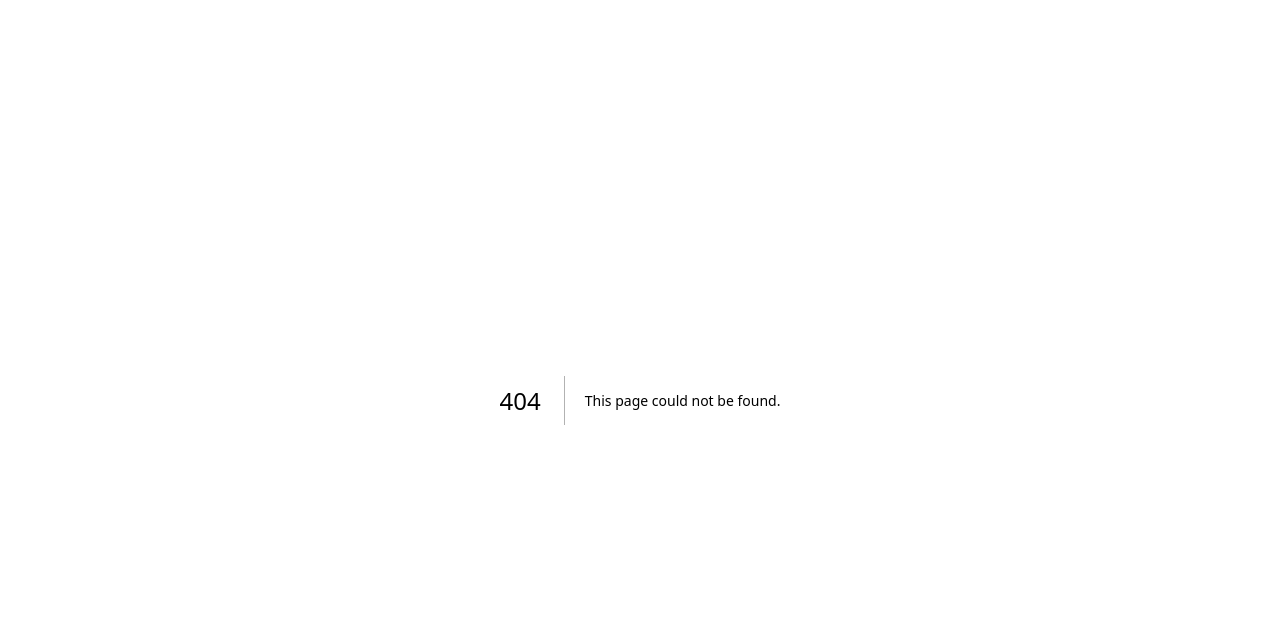
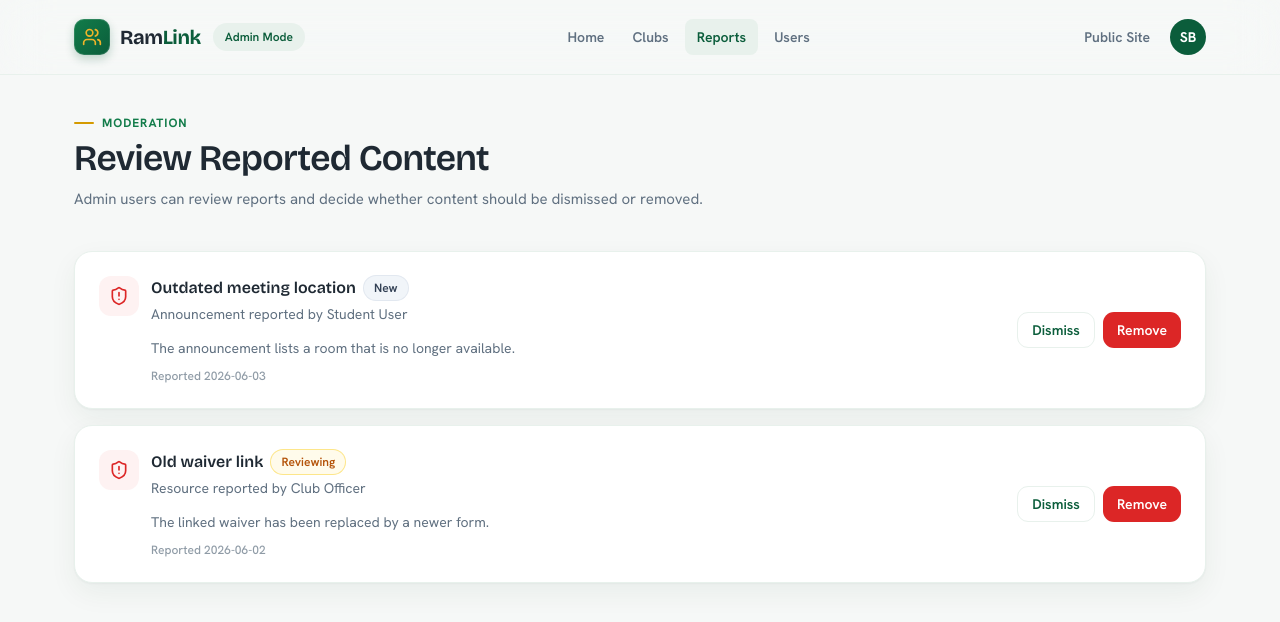
Before and after one commit to sambatrausmc/RamLink, a Next.js app: page /admin/reports in a window 1280 px wide. Before the commit this address had no page. Shown: the top 622 px of the page. Built offline with nearby package versions, Linux system fonts and the light colour scheme.

Commit message:
Add admin reports page

```diff
--- /dev/null
+++ b/app/(admin)/admin/reports/page.tsx
@@ -0,0 +1,24 @@
+import { ReportRow } from "@/components/cards/report-row";
+import { PageHeader } from "@/components/common/page-header";
+import { reports } from "@/lib/mock-data";
+
+export default function AdminReportsPage() {
+  return (
+    <div className="space-y-8">
+      <PageHeader
+        eyebrow="Moderation"
+        title="Review Reported Content"
+        description="Admin users can review reports and decide whether content should be dismissed or removed."
+      />
+
+      <section className="space-y-4">
+        {reports.map((report) => (
+          <ReportRow
+            key={report.id}
+            report={report}
+          />
+        ))}
+      </section>
+    </div>
+  );
+}
```
